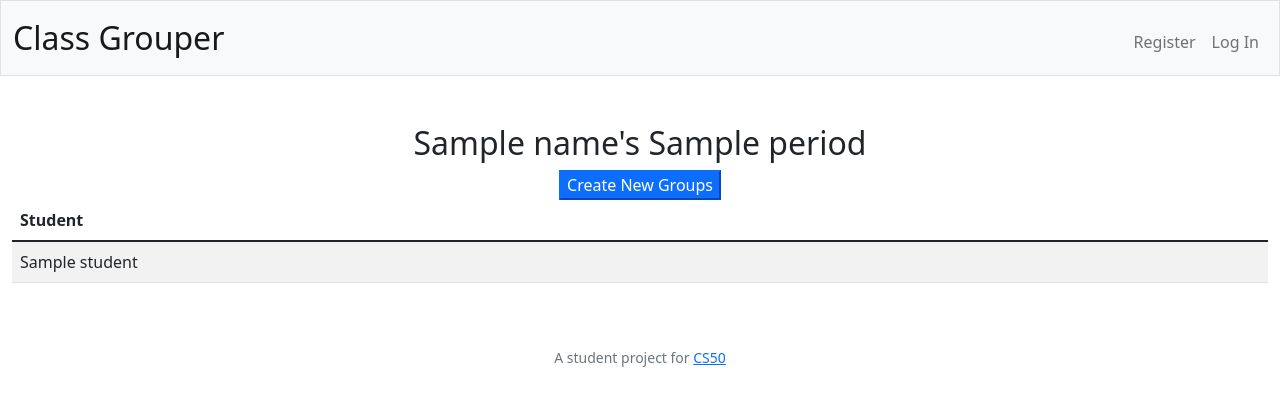
After one commit to jdittert/cs50final, a Flask app: template templates/randomize.html in a window 1280 px wide. The commit adds this page. Shown: the top 406 px of the page. Run offline with Flask 2, Linux system fonts and the light colour scheme; the template is opened without the code that fills it: most values are stand-ins (such as "Sample title", 1, 10 or a date in 2020); some libraries are stand-ins or nearby versions.

Commit message:
General randomizer works

```diff
--- a/app.py
+++ b/app.py
@@ -1,4 +1,5 @@
 import os
+import random
 
 from cs50 import SQL
 from flask import Flask, flash, redirect, render_template, request, session
@@ -6,7 +7,7 @@ from flask_session import Session
 from tempfile import mkdtemp
 from werkzeug.security import check_password_hash, generate_password_hash
 
-from helpers import apology, login_required
+from helpers import apology, login_required, partition
 
 # Configure application
 app = Flask(__name__)
@@ -113,6 +114,7 @@ def classes():
         return render_template("classes.html", name=name, message=message, classes=classes)
 
 @app.route("/group", methods=["GET", "POST"])
+@login_required
 def group():
     # Group students
 
@@ -123,15 +125,14 @@ def group():
         period = request.args.get("period")
         period_id = db.execute("SELECT * FROM classes WHERE teacher = ? and class = ?", session["user_id"], period)
         periodx = period_id[0]["id"]
+        classname = period_id[0]["class"]
         students = db.execute("SELECT * FROM students WHERE class = ?", periodx)
 
-        return render_template("group.html", name=name, period=period, students=students)
+        return render_template("group.html", name=name, period=period, classname=classname, students=students)
 
     # User reaches via GET
     else:
         return apology("TODO")
-
-
 
 @app.route("/login", methods=["GET", "POST"])
 def login():
@@ -179,6 +180,30 @@ def logout():
     # Redirect user to homepage
     return redirect("/")
 
+@app.route("/randomize", methods=["POST"])
+@login_required
+def randomize():
+    """Create random groups based on input"""
+    # Get specific class
+    teacher = db.execute("SELECT * FROM users WHERE id = ?", session["user_id"])
+    name = teacher[0]["usercase"]
+    period = request.args.get("period")
+    classname = period
+    period_id = db.execute("SELECT * FROM classes WHERE teacher = ? and class = ?", session["user_id"], period)
+    periodx = period_id[0]["id"]
+
+    # Get list of students and turn them into a list
+    students = db.execute("SELECT * FROM students WHERE class = ?", periodx)
+    student_lst = []
+    for i in range(len(students)):
+        student_lst.append(students[i]["name"])
+
+    # Make random groups
+    random.shuffle(student_lst)
+    groups = partition(student_lst, 4)
+
+    return render_template("randomize.html", classname=classname, groups=groups, name=name, period=period, students=students)
+
 @app.route("/register", methods=["GET", "POST"])
 def register():
     if request.method == "POST":
--- a/helpers.py
+++ b/helpers.py
@@ -31,3 +31,7 @@ def login_required(f):
             return redirect("/login")
         return f(*args, **kwargs)
     return decorated_function
+
+def partition(lst, n):
+    division = len(lst) / n
+    return [lst[round(division * i):round(division * (i + 1))] for i in range(n)]
--- a/templates/group.html
+++ b/templates/group.html
@@ -6,10 +6,12 @@
 
 {% block main %}
     <div>
-        <h2>{{ name }}'s {{ class }}</h2>
+        <h2>{{ name }}'s {{ period }}</h2>
     </div>
     <div>
-        <h3>{{ period }}</h3>
+        <form action="/randomize?period={{ classname }}" method="post">
+            <button class="btn, btn-primary" type="submit" id="randomize" name="randomize">Create Groups</button>
+        </form>
     </div>
     <div>
     <table class="table table-striped">
--- /dev/null
+++ b/templates/randomize.html
@@ -0,0 +1,36 @@
+{% extends "layout.html" %}
+
+{% block title %}
+    Group
+{% endblock %}
+
+{% block main %}
+    <div>
+        <h2>{{ name }}'s {{ period }}</h2>
+    </div>
+    <div>
+        <form action="/randomize?period={{ classname }}" method="post">
+            <button class="btn, btn-primary" type="submit" id="randomize" name="randomize">Create New Groups</button>
+        </form>
+    </div>
+    <div>
+        {% for group in groups %}
+        <div>
+            <table class="table table-striped">
+                <thead>
+                    <tr>
+                        <th class="text-start">Student</th>
+                    </tr>
+                </thead>
+                <tbody>
+                    {% for student in group %}
+                        <tr>
+                            <td class="text-start">{{ student }}</td>
+                        </tr>
+                    {% endfor %}
+                </tbody>
+            </table>
+        </div>
+        {% endfor %}
+    </div>
+{% endblock %}
```
Also changed, not shown: 2 other files.
